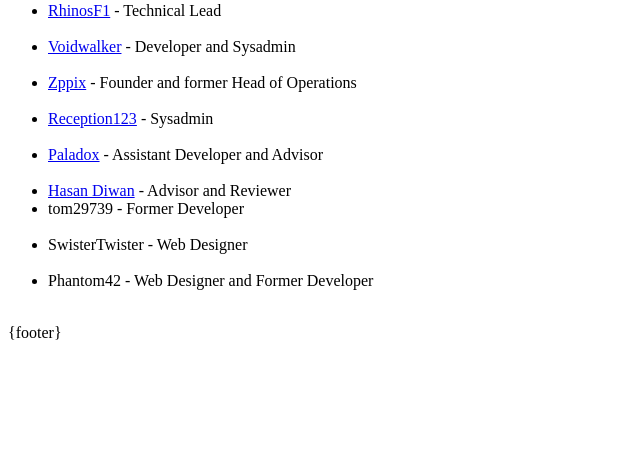
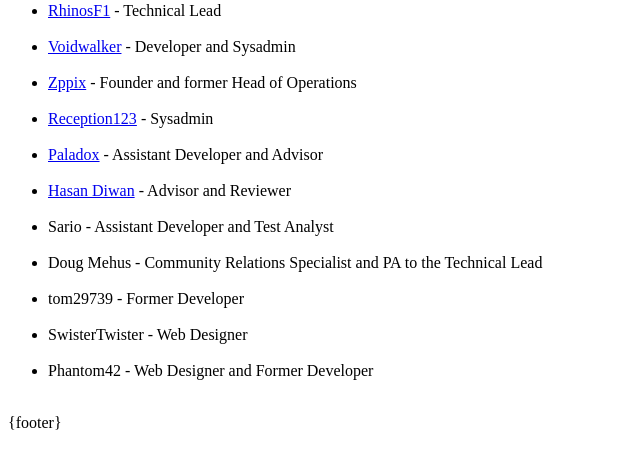
Before and after one commit to Universal-Omega/mirahezebots.org, a Flask app: template templates/contribs.html in a window 1280 px wide. Shown: the part 140-609 px from the top of the page, without its empty margins (0-640 px from the left). Run offline with Flask 2, Linux system fonts and the light colour scheme; the template is opened without the code that fills it, so the values that code supplies are empty.

Commit message:
Update contribs.html

```diff
--- a/templates/contribs.html
+++ b/templates/contribs.html
@@ -12,7 +12,9 @@
                 <li><a href="https://meta.miraheze.org/wiki/User:Zppix">Zppix</a> - Founder and former Head of Operations</li><br/>
                 <li><a href="https://meta.miraheze.org/wiki/User:Reception123">Reception123</a> - Sysadmin</li><br/>
                 <li><a href="https://meta.miraheze.org/wiki/User:Paladox">Paladox</a> - Assistant Developer and Advisor</li><br/>
-                <li><a href="https://github.com/hasandiwan">Hasan Diwan</a> - Advisor and Reviewer</li>
+                <li><a href="https://github.com/hasandiwan">Hasan Diwan</a> - Advisor and Reviewer</li><br/>
+                <li>Sario - Assistant Developer and Test Analyst</li><br/>
+                <li>Doug Mehus - Community Relations Specialist and PA to the Technical Lead</li><br/>
                 <li>tom29739 - Former Developer</li><br/>
                 <li>SwisterTwister - Web Designer</li><br/>
                 <li>Phantom42 - Web Designer and Former Developer</li><br/>
```
